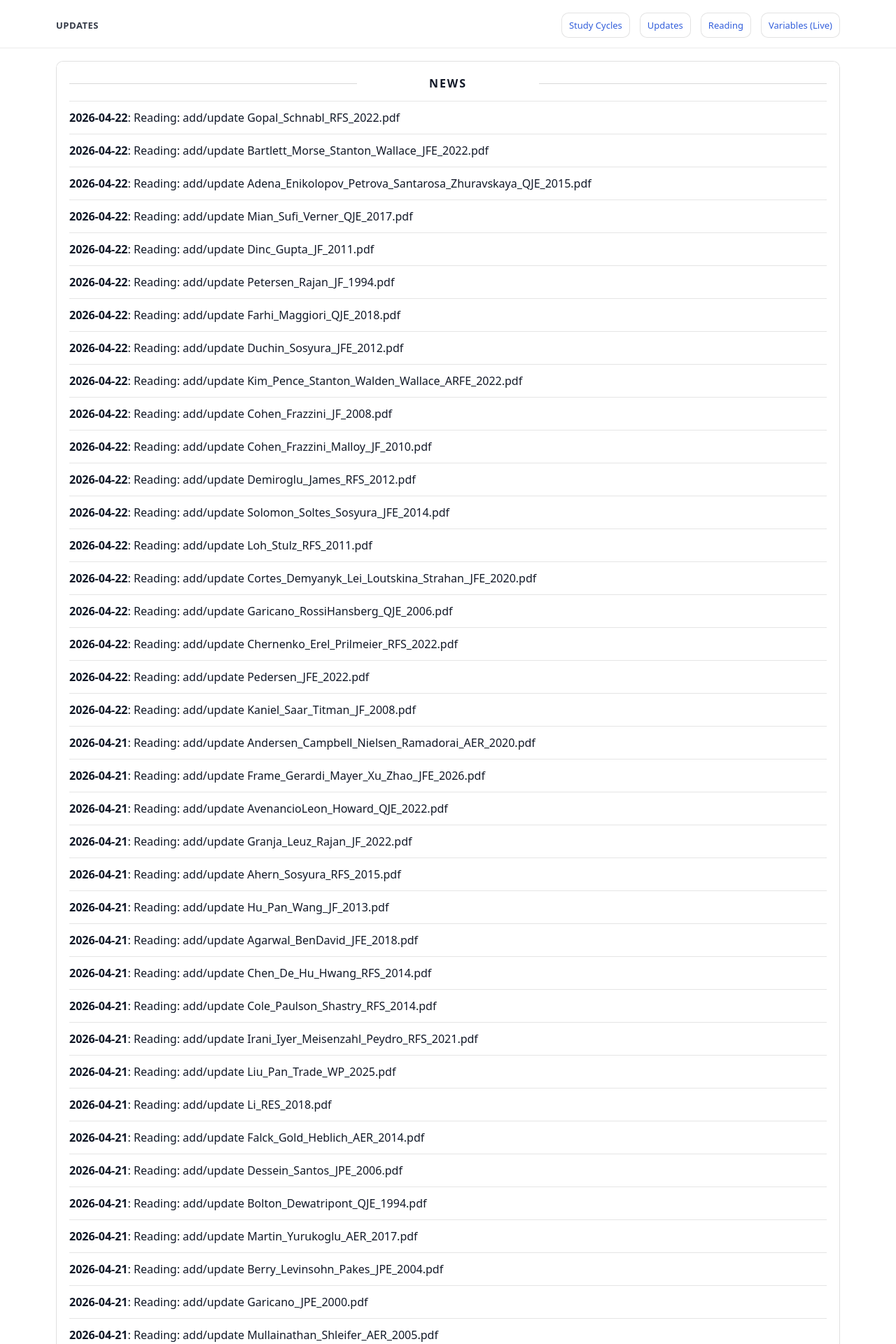
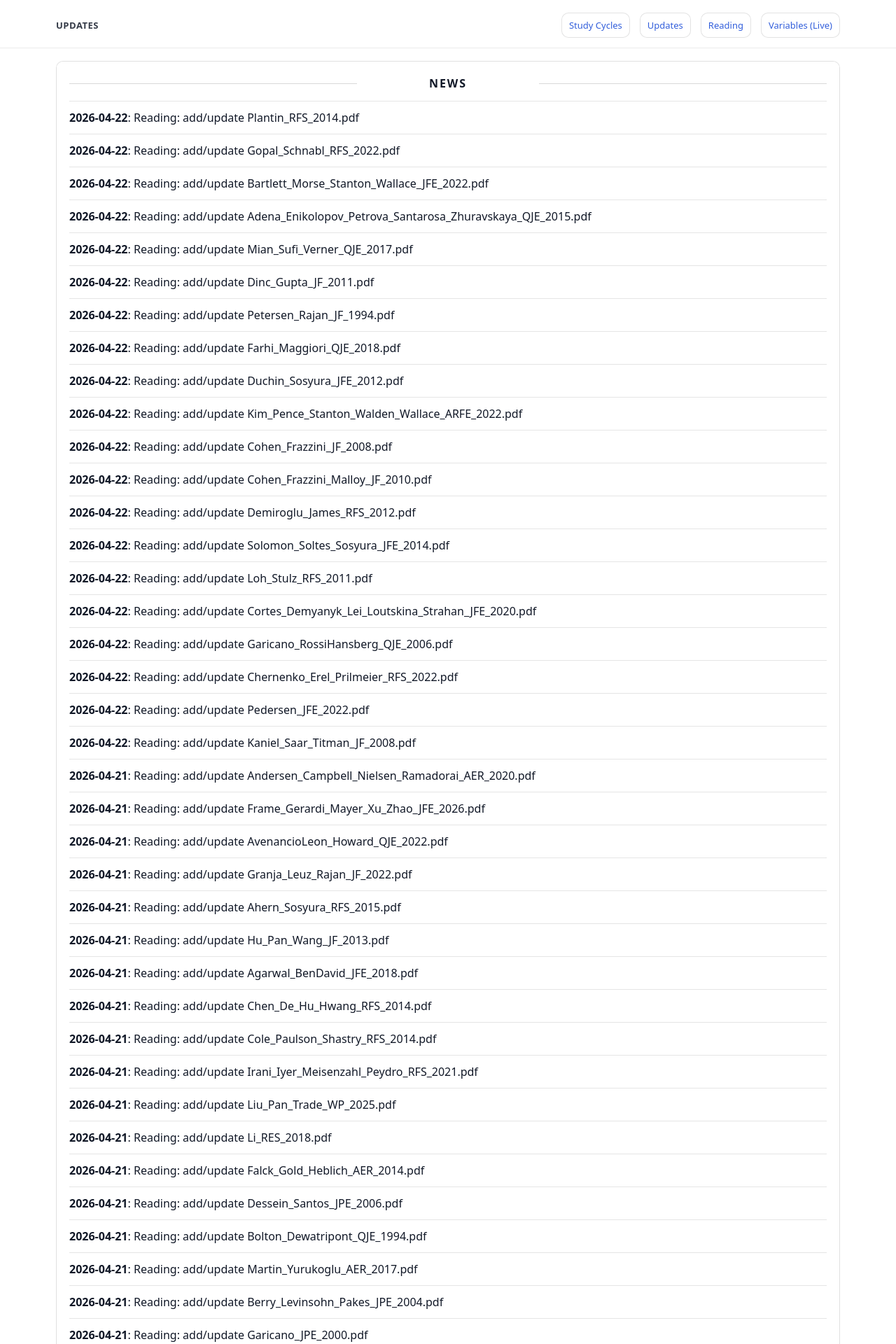
Before and after one commit to yaxinzn/study-archive, a Jekyll site: the page built from updates/index.md, in a window 1280 px wide. Shown: the top 1920 px of the page at 70% size. Built offline with Jekyll 4.4.1, drawn with Linux system fonts in a browser that asks for light colours; some of the changed text lies outside the part shown.

Commit message:
chore: update NEWS feed

```diff
--- a/_data/news.yml
+++ b/_data/news.yml
@@ -1,4 +1,7 @@
 # Auto-generated update history (sorted newest -> oldest). Do not edit manually.
+- ts: "1776859791"
+  date: "2026-04-22"
+  title: "Reading: add/update Plantin_RFS_2014.pdf"
 - ts: "1776859376"
   date: "2026-04-22"
   title: "Reading: add/update Gopal_Schnabl_RFS_2022.pdf"
```
